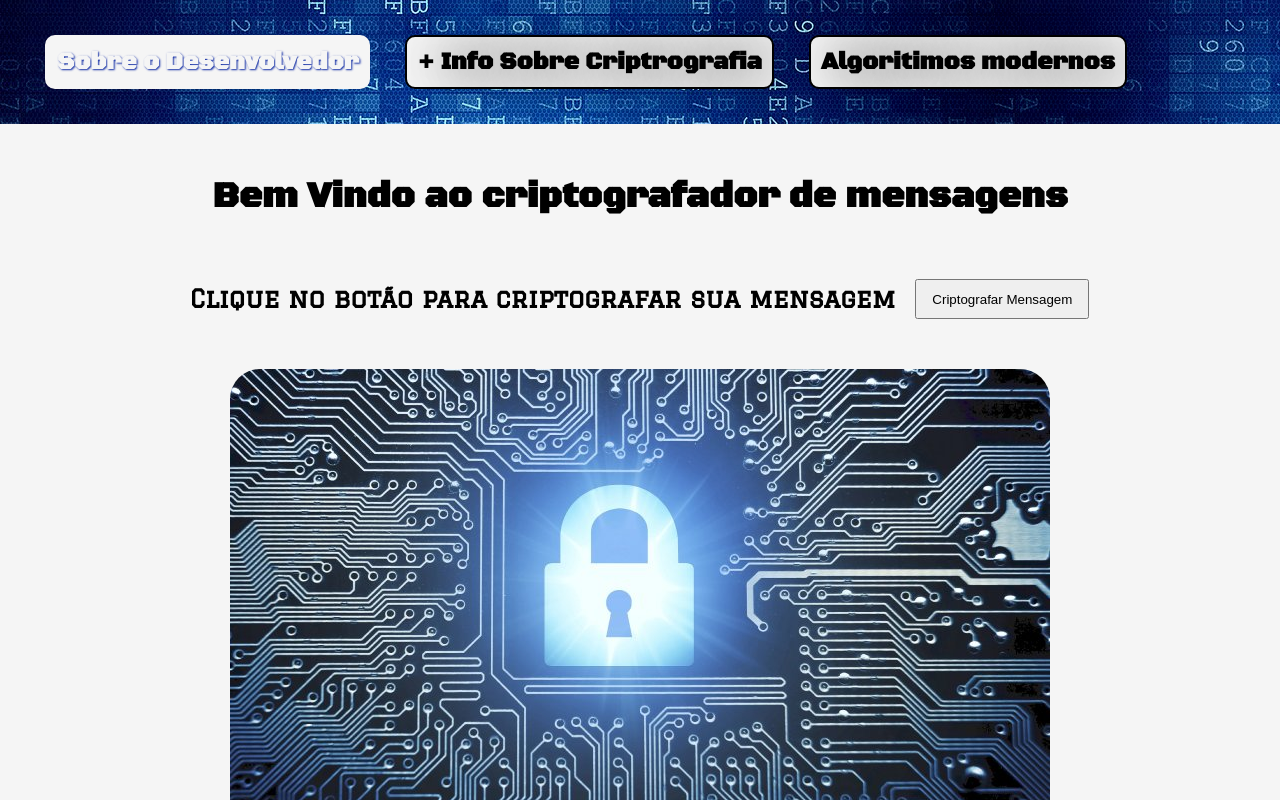
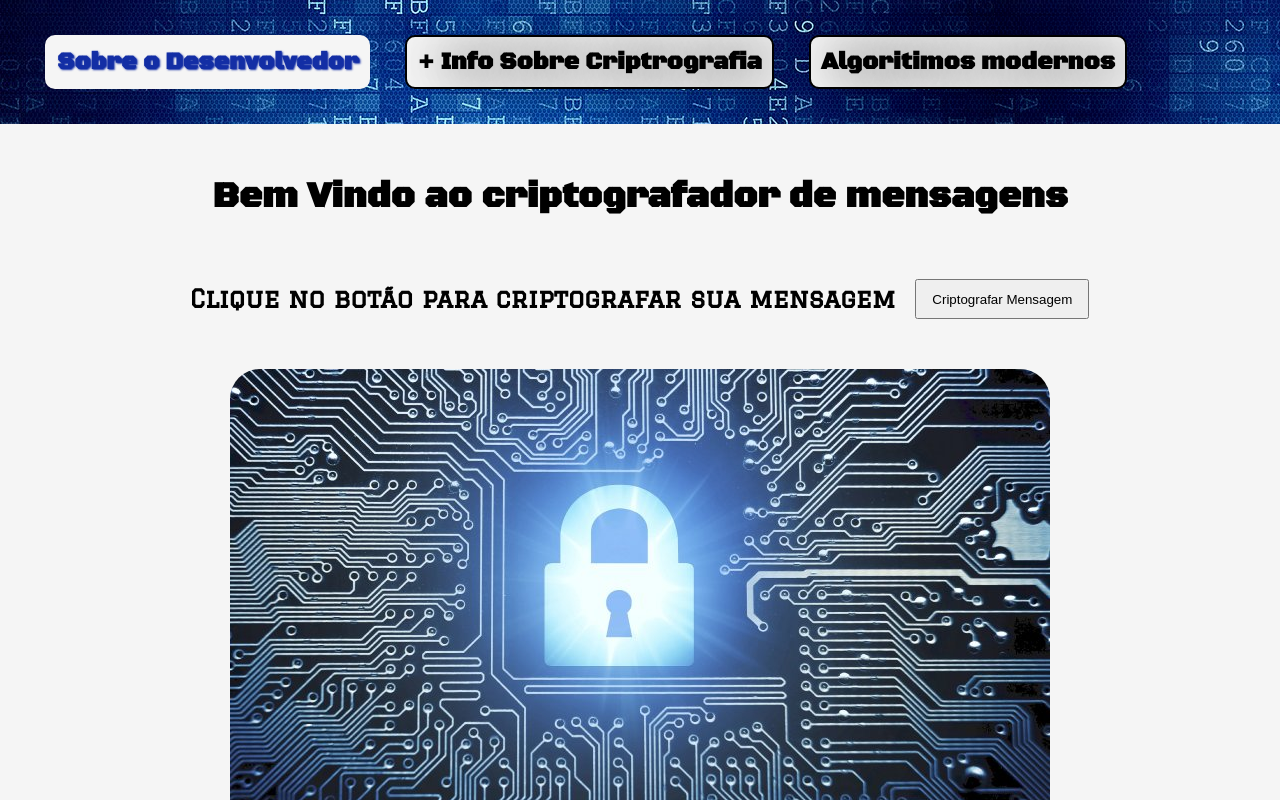
Before and after one commit to dilione-junior/criptografia_node_js, a plain HTML site: page index.html in a window 1280 px wide. In both pictures the pointer is over the link "Sobre o Desenvolvedor". Shown: the top 800 px of the page. Drawn offline with Linux system fonts and the light colour scheme; a web font is replaced by a local one.

Commit message:
Update estiloPag.css

```diff
--- a/estilos/estiloPag.css
+++ b/estilos/estiloPag.css
@@ -44,7 +44,7 @@
 .cabecalho__menu__link:hover {
     border: 0.150rem solid var(--cor-secundaria);
     border-radius: 0.625rem;
-    color: var(--cor-secundaria);
+    color: var(--cor-terciaria);
     text-shadow: 0.063rem 0.0625rem 0.125rem var(--cor-terciaria);
 }
 
```
